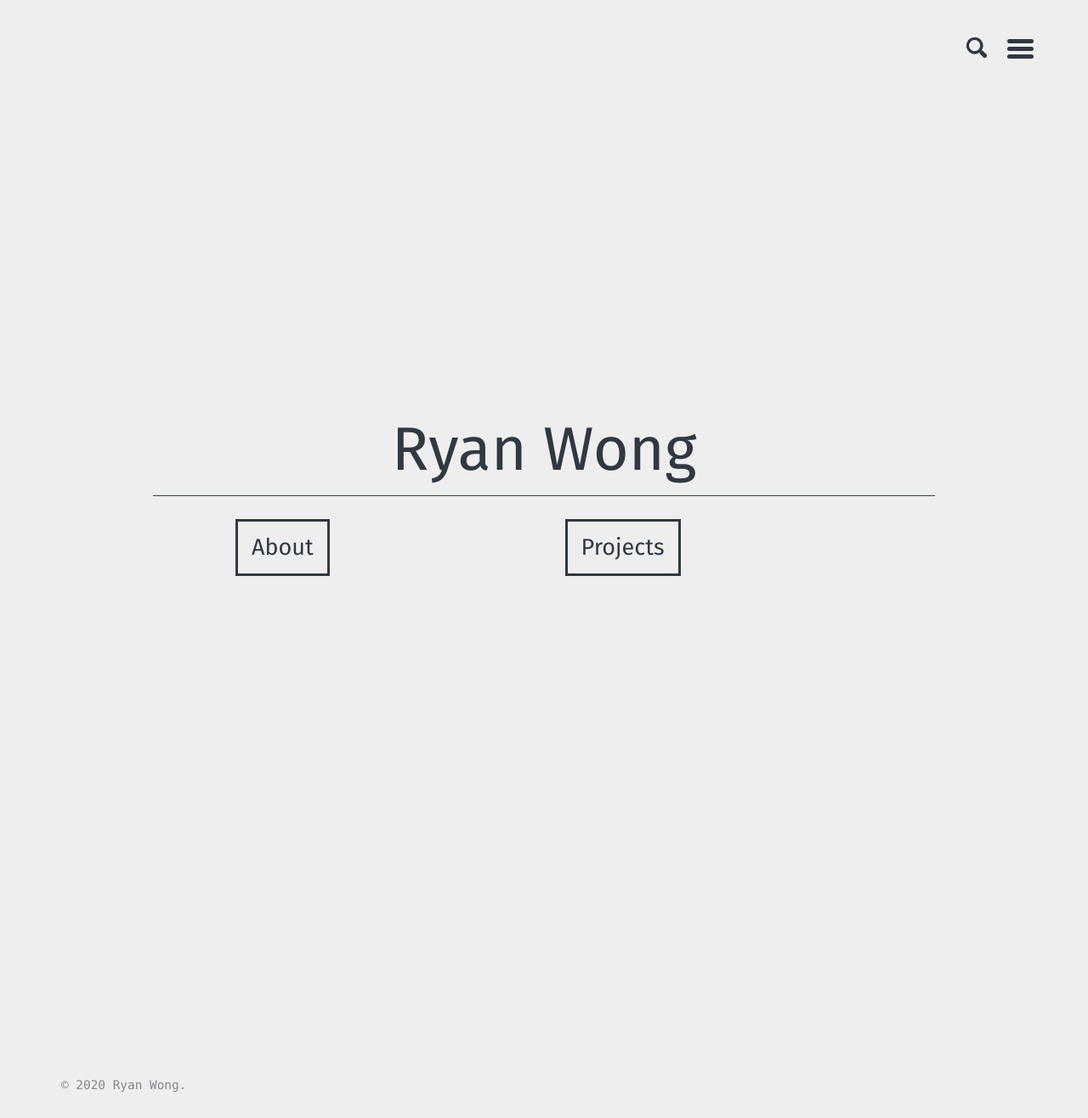
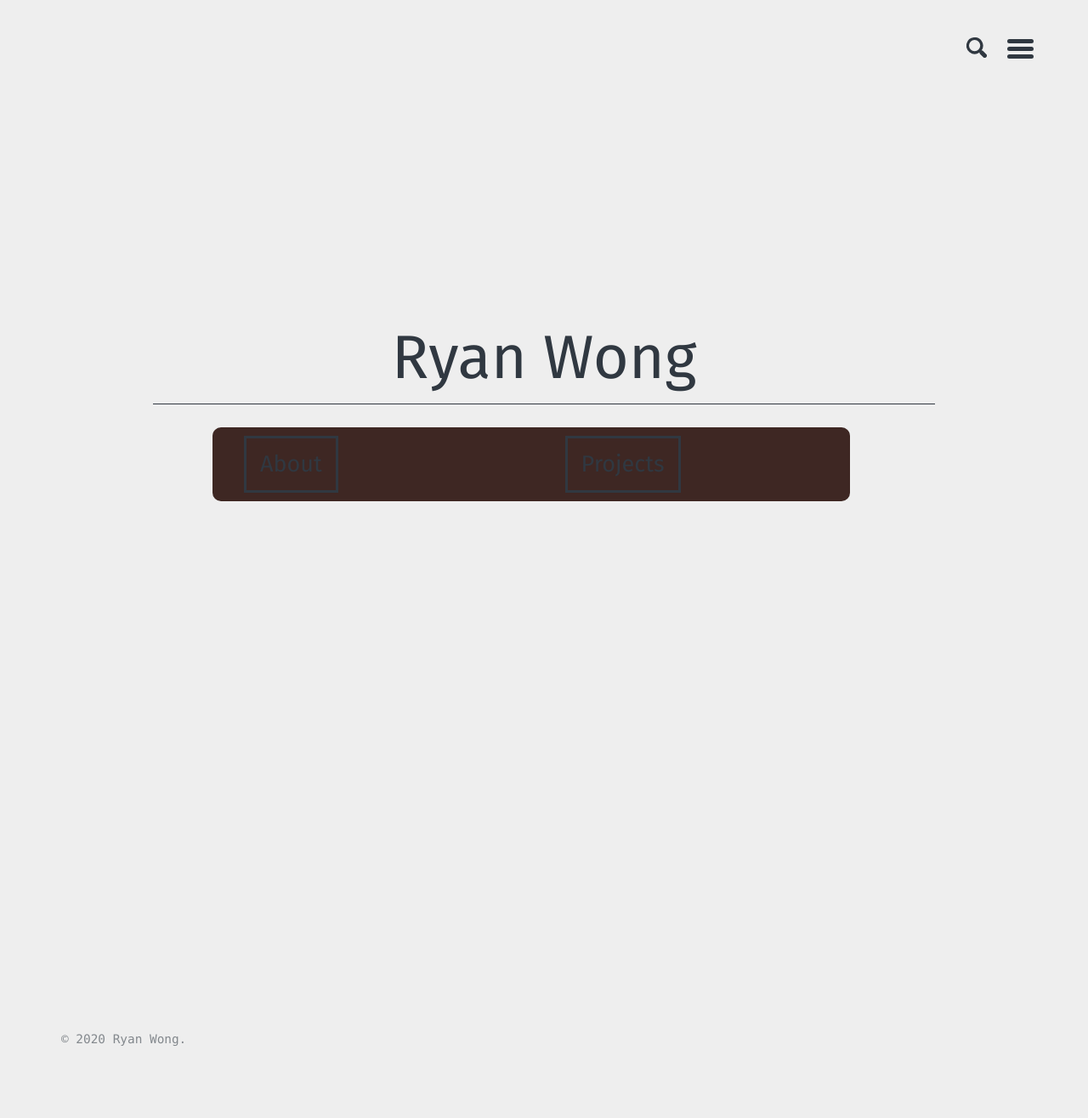
Before and after one commit to ryanwonghc/ryanwonghc.github.io, a Jekyll site: the page built from index.html, in a window 1280 px wide. Shown: the whole page at 85% size. Built offline with Jekyll 4.4.1, drawn with Linux system fonts in a browser that asks for light colours; the list of posts is cut into pages by our own code; after the commit the page ends 1262 px from its top, so only the background shows below that.

Commit message:
button center and margins

```diff
--- a/_sass/basically-basic/_layout.scss
+++ b/_sass/basically-basic/_layout.scss
@@ -218,7 +218,7 @@ main {
     margin-right: auto;
     padding-right: 10px;
     padding-left: 10px;
-    padding-top: 10em;
+    padding-top: 7em;
     align-items: center;
     vertical-align: middle;
   }
@@ -259,6 +259,8 @@ main {
     margin-bottom: 50px;
     display: grid;
     grid-gap: 25px;
+    background-color: #3e2723;
+    padding: 10px;
     border-radius: 10px;
 
     @media (min-width: 0px) {
```
